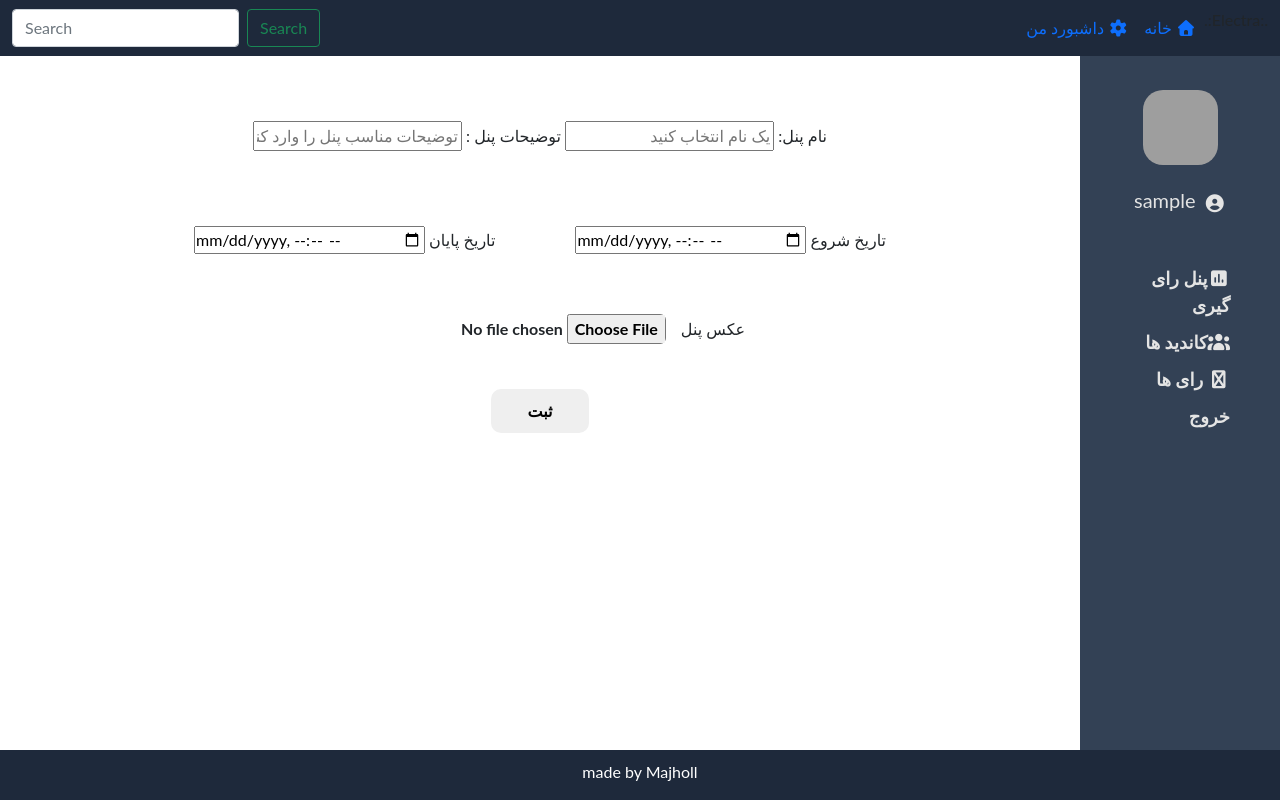
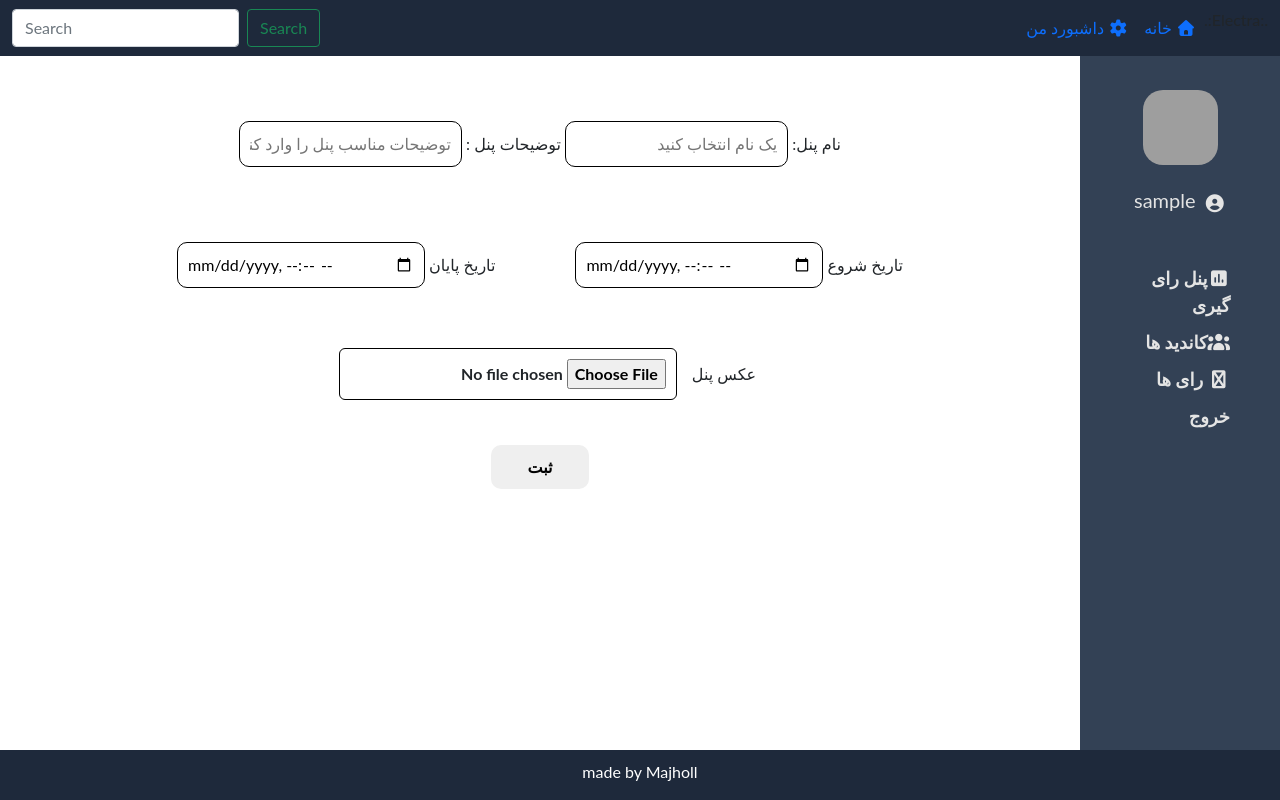
Before and after one commit to Majholl/electra, a Django app: page /addnewpanel in a window 1280 px wide. Run offline with Django 5.2, Linux system fonts and the light colour scheme; the visitor is signed in with stand-in values (Sample User, id 1); data comes from the database, SQL or seed files in the repository; data that the repository does not hold is empty; some libraries are stand-ins or nearby versions; grey boxes are pictures that could not be loaded.

Commit message:
bug fixed

```diff
--- a/template/admin/votepanels/addvotingpanel.html
+++ b/template/admin/votepanels/addvotingpanel.html
@@ -117,4 +117,13 @@
     margin: 0px 30px 0px 30px;
 }
 
+
+
+input {
+    border-radius: 10px;
+    border : 1px solid black;
+    padding: 10px;
+}
+
+
 </style>
```
